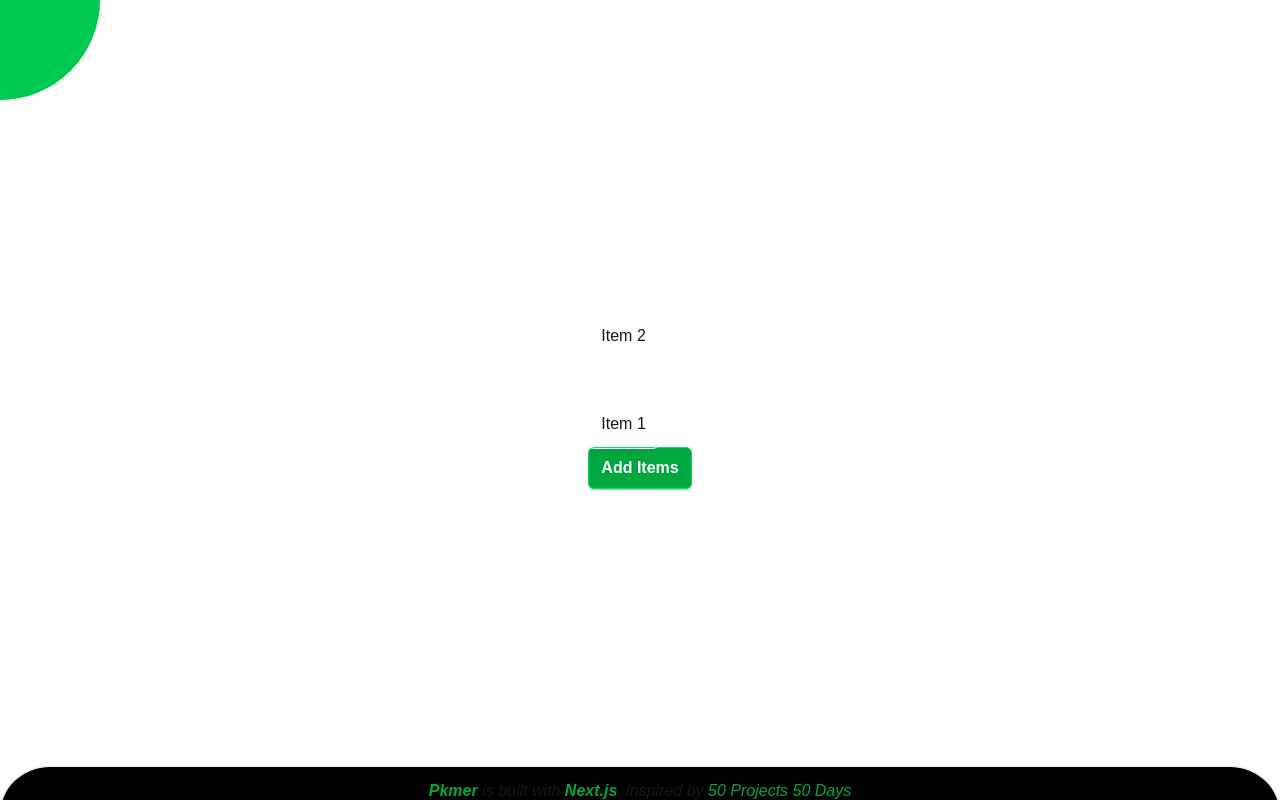
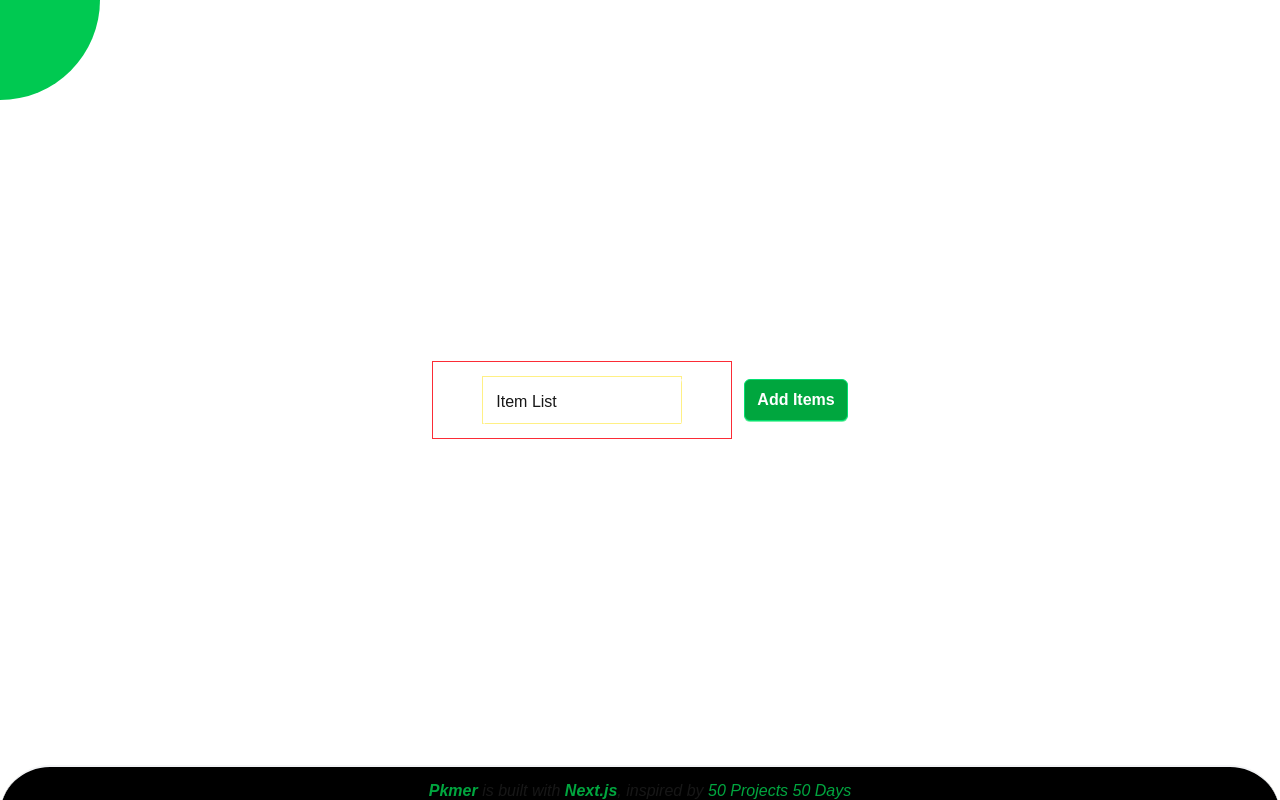
Before and after one commit to upangka/50days50projectsUseNextJs, a Next.js app: page /adding-and-removing-items-animated in a window 1280 px wide. Both pictures are taken after a click on the button "Add Items". Built offline with nearby package versions, Linux system fonts and the light colour scheme; some icons are missing.

Commit message:
feat(finished): 完成动画效果

```diff
--- a/src/app/(cases)/adding-and-removing-items-animated/page.tsx
+++ b/src/app/(cases)/adding-and-removing-items-animated/page.tsx
@@ -12,14 +12,15 @@ type Item = {
 let unikey = 0
 let idPrefix = 'item-'
 function initItems(): Item[] {
-  return [
-    {
-      id: `${idPrefix}${++unikey}`,
-      name: `Item ${unikey}`,
-      visiable: true,
-      height: 0
-    }
-  ]
+  return []
+  // return [
+  //   {
+  //     id: `${idPrefix}${++unikey}`,
+  //     name: `Item ${unikey}`,
+  //     visiable: true,
+  //     height: 0
+  //   }
+  // ]
 }
 
 export default function AddingAndRemovingItemsAnimatedPage() {
@@ -35,7 +36,7 @@ export default function AddingAndRemovingItemsAnimatedPage() {
     console.log(unikey)
     const newItem = {
       id: `${idPrefix}${unikey++}`,
-      name: `Item ${unikey}`,
+      name: `Item List`,
       visiable: false,
       height: 0
     } satisfies Item
@@ -54,6 +55,24 @@ export default function AddingAndRemovingItemsAnimatedPage() {
     }, 15)
   }
 
+  function removeItem(id: string) {
+    setItems(prevItems => {
+      return prevItems.filter(item => {
+        if (item.id === id) {
+          item.visiable = false
+        }
+        return item
+      })
+    })
+
+    setTimeout(() => {
+      divRef.current = divRef.current.filter(item => item.id !== id)
+      setItems(prevItems => {
+        return prevItems.filter(item => item.id !== id)
+      })
+    }, 1000)
+  }
+
   useEffect(() => {
     // 判断是否需要更新高度
     const needUpdate = items.some(item => item.height === 0)
@@ -62,8 +81,9 @@ export default function AddingAndRemovingItemsAnimatedPage() {
       const clone = [...items]
       divRef.current.forEach(item => {
         const target = clone.find(it => it.id === item.id)
-        if (target) {
+        if (target && target.height === 0) {
           target.height = item.el.clientHeight
+          console.log(target.height)
         }
       })
 
@@ -72,31 +92,41 @@ export default function AddingAndRemovingItemsAnimatedPage() {
   }, [items])
 
   return (
-    <section className='flex h-screen w-screen items-center justify-center'>
-      <ul>
+    <section className='flex h-screen w-screen items-center justify-center gap-3'>
+      <ul className='flex w-[300px] flex-col items-center justify-center overflow-hidden border border-red-500 p-3.5'>
         {items.map(item => (
           // list-container
           <li
+            onClick={() => removeItem(item.id)}
             style={{
-              height: `${item.height}px`
+              height: item.visiable ? `${item.height}px` : '0',
+              width: '200px'
             }}
-            className='relative cursor-pointer [:not(:first-child)]:mt-10'
+            className={clsx(
+              'relative cursor-pointer border border-yellow-200 [:not(:first-child)]:mt-[20px]',
+              !item.visiable && '!mt-0'
+            )}
             key={item.id}
           >
             {/* list-item */}
             <div
               ref={dom => {
-                dom &&
-                  divRef.current.push({
-                    el: dom,
-                    id: item.id
-                  })
+                if (dom) {
+                  if (divRef.current.find(it => it.id === item.id)) {
+                    return
+                  } else {
+                    divRef.current.push({
+                      el: dom,
+                      id: item.id
+                    })
+                  }
+                }
               }}
               suppressHydrationWarning={true}
               className={clsx(
                 Styles.Item,
                 item.visiable && Styles.Show,
-                'absolute top-0 left-0 rounded-md border border-white p-3 transition-all duration-700'
+                'absolute top-0 left-0 w-[200px] rounded-md border border-white p-3 transition-all duration-700'
               )}
             >
               {' '}
@@ -104,10 +134,8 @@ export default function AddingAndRemovingItemsAnimatedPage() {
             </div>
           </li>
         ))}
-        <li>
-          <Button onClick={addItem}>Add Items</Button>
-        </li>
       </ul>
+      <Button onClick={addItem}>Add Items</Button>
     </section>
   )
 }
```
